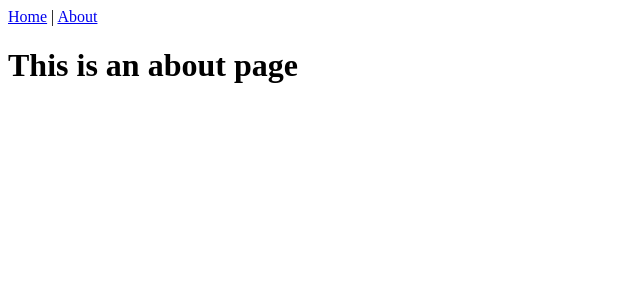
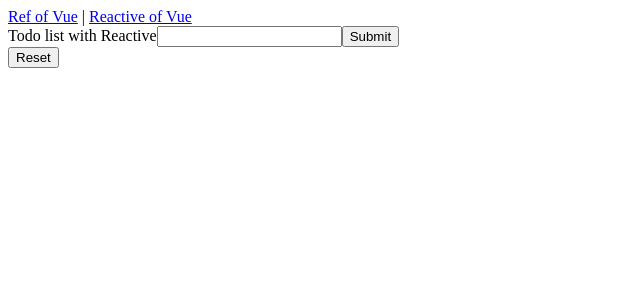
Before and after one commit to Soknoy/Vue3_Todo_Practice, a Vue app: page /about in a window 1280 px wide. Shown: the top 300 px of the page, without its empty margins (0-640 px from the left). Built offline with nearby package versions, Linux system fonts and the light colour scheme.

Commit message:
Using Reactive to build todo list in composite api

```diff
--- a/src/App.vue
+++ b/src/App.vue
@@ -1,7 +1,7 @@
 <template>
   <div id="nav">
-    <router-link to="/">Home</router-link> |
-    <router-link to="/about">About</router-link>
+    <router-link to="/">Ref of Vue</router-link> |
+    <router-link to="/about">Reactive of Vue</router-link>
   </div>
   <router-view/>
 </template>
--- a/src/views/About.vue
+++ b/src/views/About.vue
@@ -1,5 +1,68 @@
 <template>
   <div class="about">
-    <h1>This is an about page</h1>
+    <form>
+      <label>Todo list with Reactive</label>
+      <input name="newTodo" v-model="todo" />
+      <button class="todo" @click.prevent="addTodo">Submit</button>
+    </form>
+    <button @click="resetTodo" class="todo">Reset</button>
+    <ul>
+      <li
+        v-for="(todo, index) in todoList"
+        :key="todo.id"
+        :class="{ toggleTodo: todo.done }"
+      >
+        {{ todo.content }}
+        <button @click="deleteTodo(index)">remove</button>
+        <button @click="toggleDone(todo)">done</button>
+      </li>
+    </ul>
   </div>
 </template>
+
+<script>
+import { reactive, toRefs } from "vue";
+
+export default {
+  setup() {
+    const data = reactive({
+      todo: "",
+      todoList: [],
+    });
+    const addTodo = () => {
+      data.todoList.push({
+        id: Date.now(),
+        content: data.todo,
+        done: false,
+      });
+      data.todo = "";
+    };
+    const resetTodo = () => {
+      data.todoList.length = 0;
+    };
+    const deleteTodo = (index) => {
+      data.todoList.splice(index, 1);
+    };
+    const toggleDone = (todo) => {
+      todo.done = !todo.done;
+    };
+
+    return {
+      ...toRefs(data),
+      addTodo,
+      resetTodo,
+      deleteTodo,
+      toggleDone,
+    };
+  },
+};
+</script>
+<style scoped>
+.toggleTodo {
+  text-decoration: line-through;
+  color: red;
+}
+.todo {
+  cursor: pointer;
+}
+</style>
```
